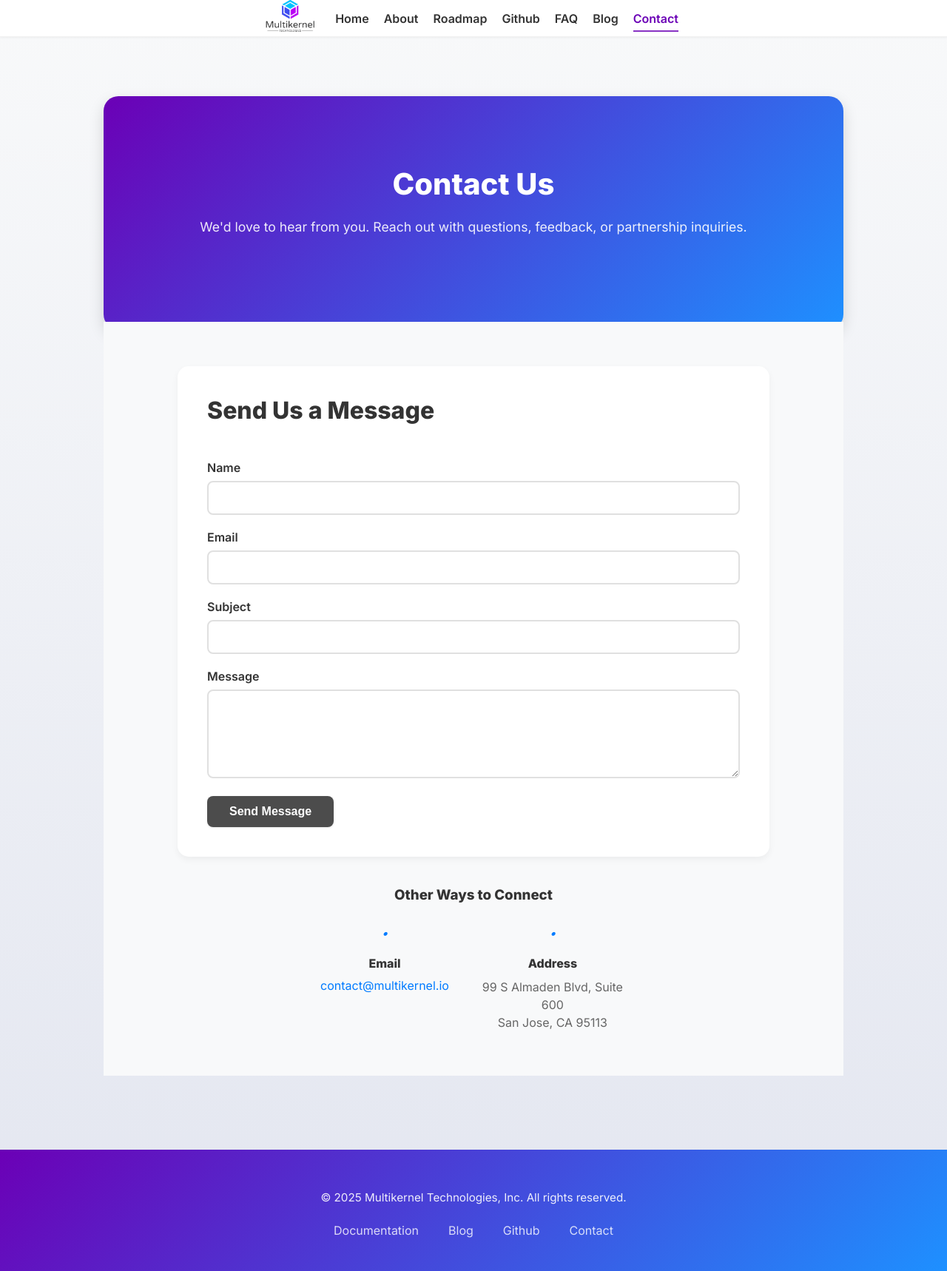
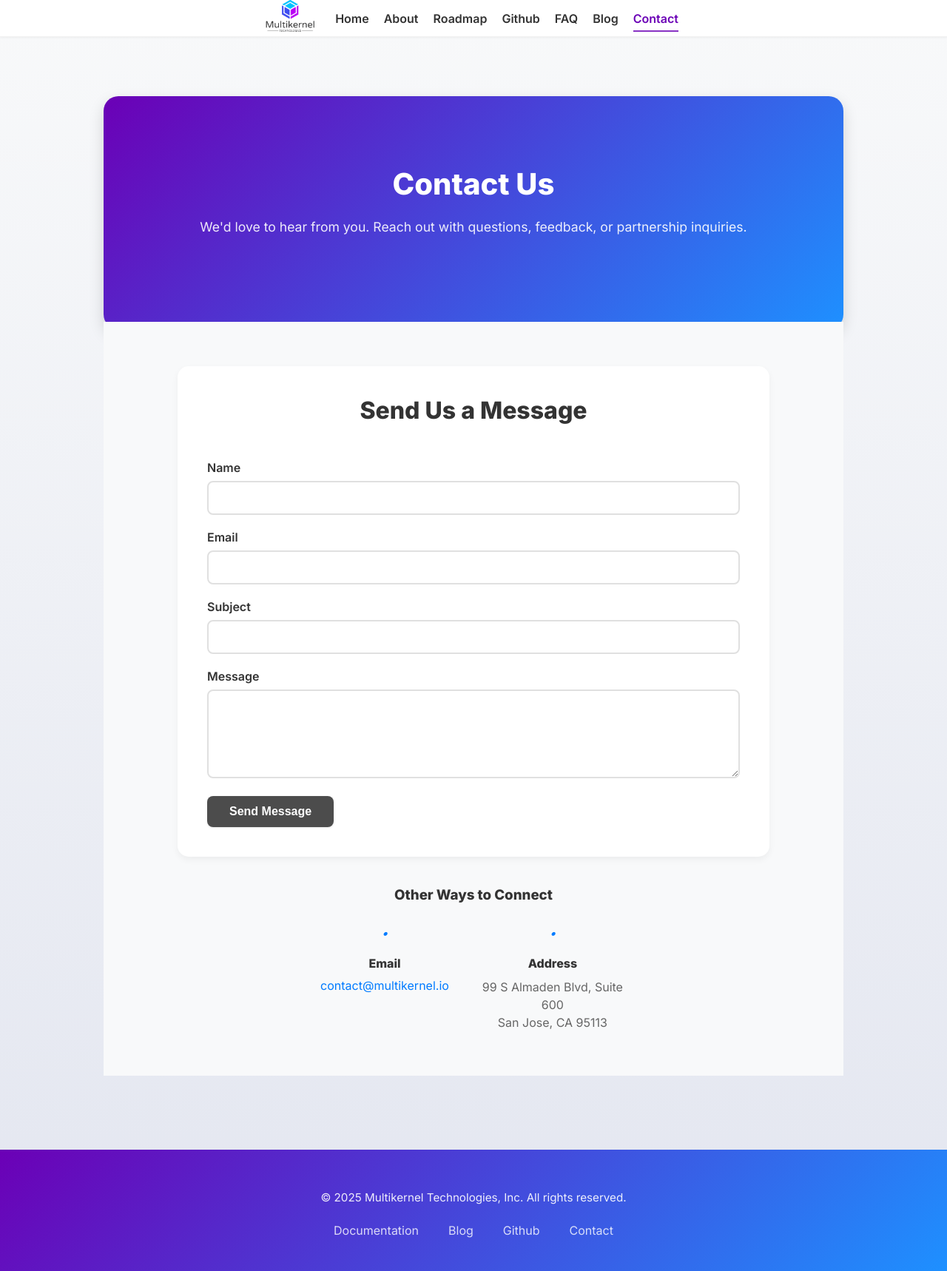
Before and after one commit to multikernel/multikernel.io, a Jekyll site: the page built from contact.html, in a window 1280 px wide. Shown: the whole page at 74% size. Built offline with Jekyll 4.4.1, drawn with Linux system fonts in a browser that asks for light colours.

Commit message:
Update section margin and center-align h2 headings for improved layout consistency

```diff
--- a/assets/css/styles.css
+++ b/assets/css/styles.css
@@ -896,7 +896,7 @@ section {
     padding: 0;
     width: 100%;
     max-width: 600px;
-    margin: 20px auto;
+    margin: 20px 0;
     text-align: left;
 }
 
@@ -1179,7 +1179,7 @@ details p {
 
 /* Section headings */
 h2 {
-    text-align: left;
+    text-align: center;
     margin: 0 0 3rem;
     font-size: 2rem;
     color: #333;
```
